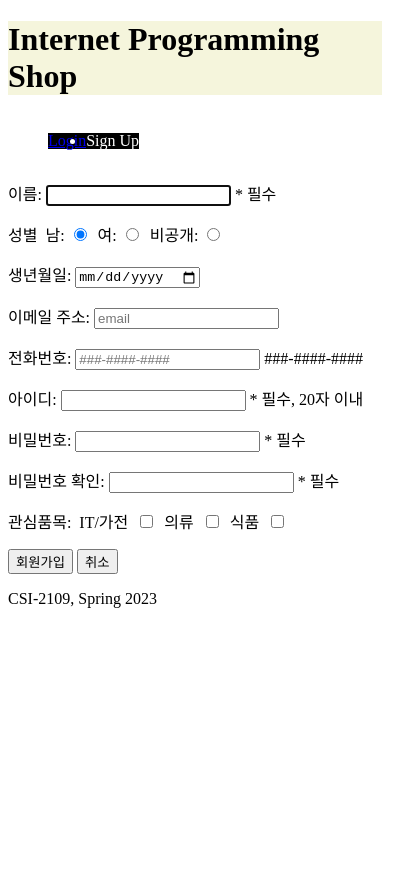
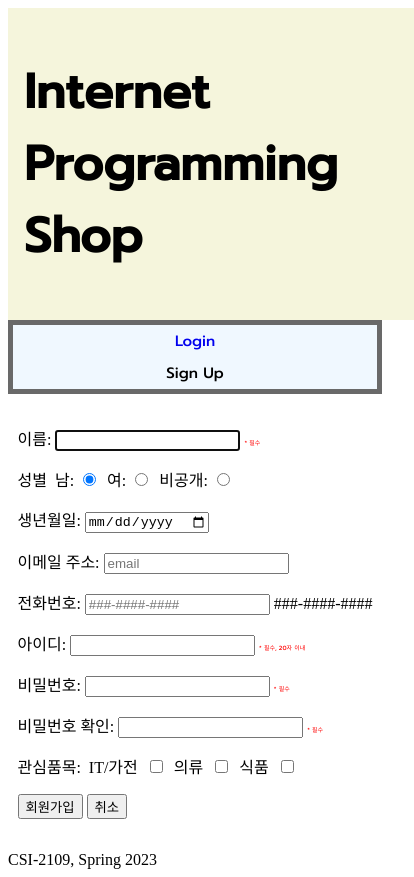
Before and after one commit to 2022149029/HomeworkRepository, a plain HTML site: page LAB2/signup.html in a window 390 px wide. Shown: the whole page, 414 px wide, since content can reach past the window. Before the commit the page ends 844 px from the top, so only its background shows below. Drawn offline with Linux system fonts and the light colour scheme.

Commit message:
edit header style

```diff
--- a/LAB2/main.css
+++ b/LAB2/main.css
@@ -1,24 +1,72 @@
 .header {
-    height:15%;
+    height:25%;
     width:100%;
+    padding:1em;
     background-color: beige;
+}
+
+.header h1 {
+    font-family: 'prompt', sans-serif;
+    font-size:3em;
 }
 
 .nav {
     display: flex;
     flex-direction:row;
+    height:10%;
+    background-color:dimgrey;
+    padding:5px;
 }
 
-.nav ul li {
-    list-style-type: style none;
-    color:white;
-    background-color: black;
-    float:left;
-    line-height: 100%;
-    vertical-align: middle;
+.navItem {
+    display:block;
+    background-color: aliceblue;
+    padding:5px;
+    width:10%;
+    margin-right:1ex;
     text-align: center;
+    font-size:15px;
+    font-family: 'prompt', sans-serif;
+    transition: width 100ms ease-in-out;
 }
 
+.navItem:hover {
+    width:12%;
+}
+.navLink {
+    display:block;
+    font-size:15px;
+    font-family: 'prompt', sans-serif;
+    text-decoration: none;
+}
+.notice {
+    font-size:0.8ex;
+    font-family: 'prompt', sans-serif;
+    color: red;
+}
+
+#formDiv {
+    width:100%;
+    display:flex;
+    margin: 1em 0;
+    justify-content: center;
+}
+
+input .textInput {
+    border-radius:5px;
+    border-color:black;
+    border-width: 1px;
+    width:"10px";
+}
+
+
+
 @media (max-width:800px) {
-    .nav { flex-direction:column;}
+    .nav {
+         flex-direction:column;
+    }
+    .navItem {
+        width:100%;
+        padding: 5px 0;
+    }
 }
--- a/LAB2/signup.html
+++ b/LAB2/signup.html
@@ -2,23 +2,22 @@
 <html lang="kr">
     <head>
         <meta charset="utf-8">
-        <title>Internet Programming Shop</title>
         <link rel="stylesheet" type="text/css" href="main.css">
+        <link href="https://fonts.googleapis.com/css2?family=Prompt:ital,wght@0,100;0,200;0,300;0,500;1,100;1,200;1,300;1,500&display=swap" rel="stylesheet">
+        <title>Shop</title>
     </head>
     <body>
         <header class="header">
             <h1>Internet Programming Shop</h1>
         </header>
-        <nav class="nav">
-            <ul>
-                <li class="navItem"><a href="login.html">Login</a></li>
-                <li class="navItem">Sign Up</li>
-            </ul>
-        </nav>
-        <div>
+        <div class="nav">
+            <div class="navItem"><a href="login.html" class="navLink">Login</a></div>
+            <div class="navItem">Sign Up</div>
+        </div>
+        <div id="formDiv">
             <form method="POST" action = "login.html">
                 <p>
-                    <label>이름: <input name = "id" type = "text" autofocus required autocomplete/></label>
+                    <label>이름: <input class="textInput" name = "id" type = "text" autofocus required autocomplete/></label>
                     <label class="notice">* 필수</label>
                 </p>
                 <p>
@@ -32,22 +31,22 @@
                     <label>생년월일: <input name="birthday" type="date" /></label>
                 </p>
                 <p>
-                    <label>이메일 주소: <input name="email" type="email" placeholder = "email" autocomplete/></label>
+                    <label>이메일 주소: <input class="textInput"name="email" type="email" placeholder = "email" autocomplete/></label>
                 </p>
                 <p>
-                    <label>전화번호: <input name="tel" type="tel" placeholder = "###-####-####" pattern = "\d{3}\-\d{4}\-\d{4}" /></label>
+                    <label>전화번호: <input class="textInput"name="tel" type="tel" placeholder = "###-####-####" pattern = "\d{3}\-\d{4}\-\d{4}" /></label>
                     <label>###-####-####</label>
                 </p>
                 <p>
-                    <label>아이디: <input name="id" type="text" maxlength = "20" size = "20"required autocomplete/></label>
+                    <label>아이디: <input class="textInput"name="id" type="text" maxlength = "20" size = "20"required autocomplete/></label>
                     <label class="notice">* 필수, 20자 이내</label>
                 </p>
                 <p>
-                    <label>비밀번호: <input name="passwd" type="password" required/> </label>
+                    <label>비밀번호: <input class="textInput"name="passwd" type="password" required/> </label>
                     <label class="notice">* 필수</label>
                 </p>
                 <p>
-                    <label>비밀번호 확인: <input name="chkpasswd" type="password" required/></label>
+                    <label>비밀번호 확인: <input class="textInput"name="chkpasswd" type="password" required/></label>
                     <label class="notice">* 필수</label>
                 </p>
                 <p>
```
